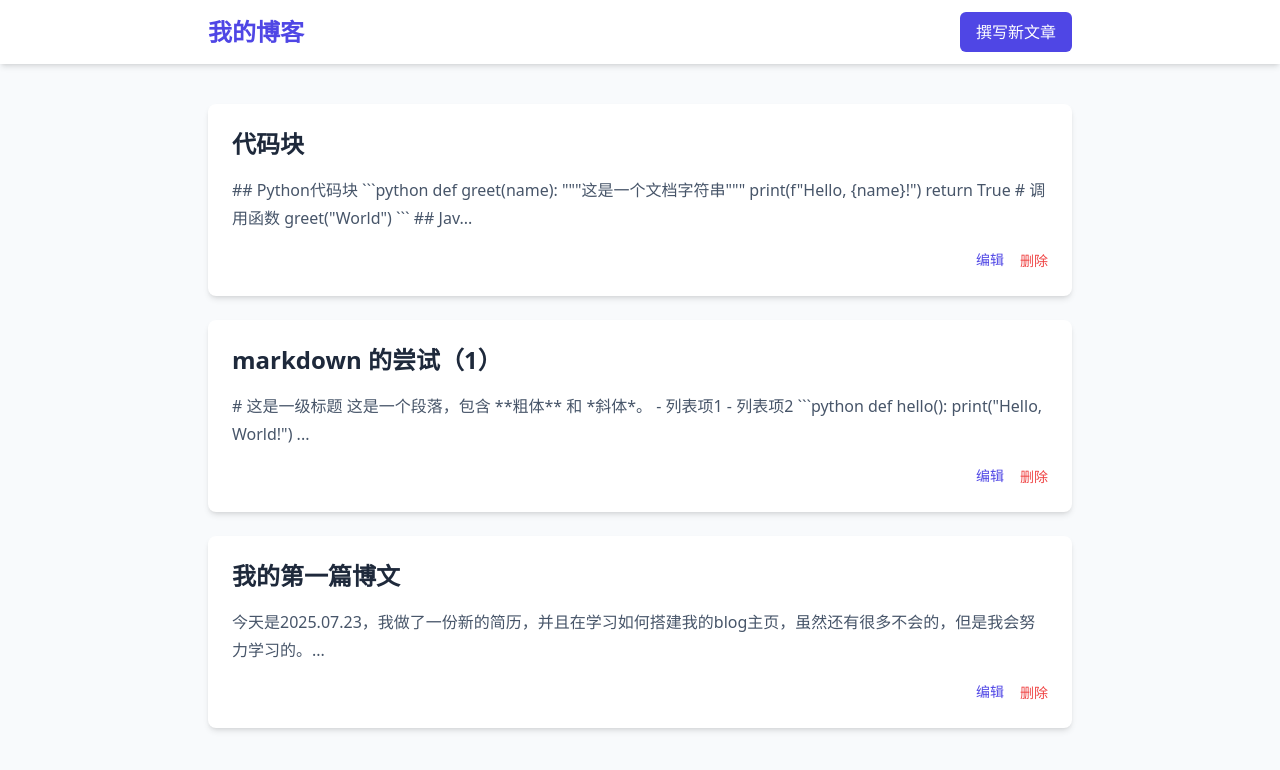
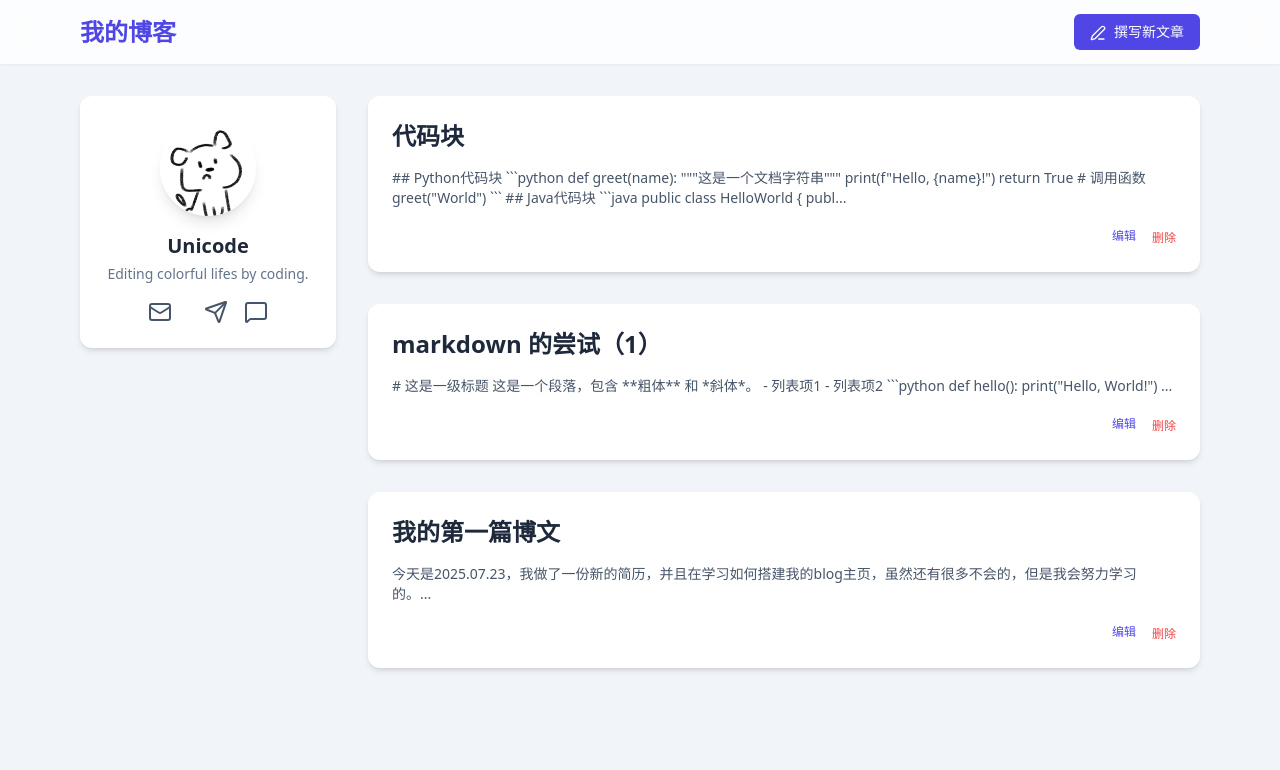
Before and after one commit to tutou2356/flask_blog, a Flask app: page / in a window 1280 px wide. Shown: the top 770 px of the page. Run offline with Flask 3, Linux system fonts and the light colour scheme; some libraries are stand-ins or nearby versions.

Commit message:
增加了头像等

```diff
--- a/templates/base.html
+++ b/templates/base.html
@@ -5,72 +5,84 @@
     <meta name="viewport" content="width=device-width, initial-scale=1.0">
     <title>{% block title %}{% endblock %} - 我的技术博客</title>
     <script src="https://cdn.tailwindcss.com?plugins=typography"></script>
+    <script src="https://unpkg.com/lucide@latest"></script>
 
-    <!-- Pygments代码高亮样式 - 修复版本 -->
+    <!-- ❗️❗️❗️ 关键修复：这里是Pygments需要的CSS样式，不是highlight.js -->
     <style>
-        /* 重要：提高CSS优先级，覆盖Tailwind prose样式 */
-        .prose .highlight,
-        .highlight {
-            background: #f8f8f8 !important;
-            border-radius: 6px !important;
-            padding: 1rem !important;
-            margin: 1rem 0 !important;
-            overflow-x: auto !important;
-            border: 1px solid #e1e5e9 !important;
-        }
-
-        .prose .highlight pre,
-        .highlight pre {
-            margin: 0 !important;
-            background: transparent !important;
-            font-family: 'Consolas', 'Monaco', 'Courier New', monospace !important;
-            font-size: 14px !important;
-            line-height: 1.4 !important;
-            color: #24292e !important;
-        }
-
-        .prose .highlight code,
-        .highlight code {
-            background: transparent !important;
-            padding: 0 !important;
-            border-radius: 0 !important;
-            font-size: inherit !important;
-        }
-
-        /* Pygments语法高亮样式 - 使用!important确保优先级 */
-        .prose .highlight .k, .highlight .k { color: #d73a49 !important; font-weight: bold !important; } /* Keyword */
-        .prose .highlight .nf, .highlight .nf { color: #6f42c1 !important; font-weight: bold !important; } /* Function */
-        .prose .highlight .nb, .highlight .nb { color: #005cc5 !important; } /* Builtin */
-        .prose .highlight .s2, .highlight .s2 { color: #032f62 !important; } /* String */
-        .prose .highlight .s1, .highlight .s1 { color: #032f62 !important; } /* String */
-        .prose .highlight .s, .highlight .s { color: #032f62 !important; } /* String */
-        .prose .highlight .c, .highlight .c { color: #6a737d !important; font-style: italic !important; } /* Comment */
-        .prose .highlight .c1, .highlight .c1 { color: #6a737d !important; font-style: italic !important; } /* Comment */
-        .prose .highlight .cm, .highlight .cm { color: #6a737d !important; font-style: italic !important; } /* Comment */
-        .prose .highlight .p, .highlight .p { color: #24292e !important; } /* Punctuation */
-        .prose .highlight .o, .highlight .o { color: #d73a49 !important; } /* Operator */
-        .prose .highlight .m, .highlight .m { color: #005cc5 !important; } /* Number */
-        .prose .highlight .mi, .highlight .mi { color: #005cc5 !important; } /* Number */
-        .prose .highlight .mf, .highlight .mf { color: #005cc5 !important; } /* Number */
-        .prose .highlight .nc, .highlight .nc { color: #6f42c1 !important; font-weight: bold !important; } /* Class */
-        .prose .highlight .nd, .highlight .nd { color: #6f42c1 !important; font-weight: bold !important; } /* Decorator */
-        .prose .highlight .kd, .highlight .kd { color: #d73a49 !important; font-weight: bold !important; } /* Keyword */
-        .prose .highlight .kn, .highlight .kn { color: #d73a49 !important; font-weight: bold !important; } /* Keyword */
-        .prose .highlight .kt, .highlight .kt { color: #d73a49 !important; } /* Keyword */
-        .prose .highlight .nt, .highlight .nt { color: #22863a !important; } /* Tag */
-        .prose .highlight .na, .highlight .na { color: #6f42c1 !important; } /* Attribute */
-        .prose .highlight .nv, .highlight .nv { color: #e36209 !important; } /* Variable */
+        /* Pygments 'default' theme CSS */
+        .highlight .hll { background-color: #ffffcc }
+        .highlight { background: #f0f0f0; border-radius: 0.5rem; padding: 1em; overflow-x: auto;}
+        .highlight .c { color: #888888; } /* Comment */
+        .highlight .err { color: #a61717; background-color: #e3d2d2; } /* Error */
+        .highlight .k { color: #008800; font-weight: bold; } /* Keyword */
+        .highlight .o { color: #333333; } /* Operator */
+        .highlight .cm { color: #888888; } /* Comment.Multiline */
+        .highlight .cp { color: #cc0000; font-weight: bold; } /* Comment.Preproc */
+        .highlight .c1 { color: #888888; } /* Comment.Single */
+        .highlight .cs { color: #cc0000; font-weight: bold; } /* Comment.Special */
+        .highlight .gd { color: #000000; background-color: #ffdddd; } /* Generic.Deleted */
+        .highlight .ge { font-style: italic; } /* Generic.Emph */
+        .highlight .gr { color: #aa0000; } /* Generic.Error */
+        .highlight .gh { color: #333333; } /* Generic.Heading */
+        .highlight .gi { color: #000000; background-color: #ddffdd; } /* Generic.Inserted */
+        .highlight .go { color: #888888; } /* Generic.Output */
+        .highlight .gp { color: #555555; } /* Generic.Prompt */
+        .highlight .gs { font-weight: bold; } /* Generic.Strong */
+        .highlight .gu { color: #666666; } /* Generic.Subheading */
+        .highlight .gt { color: #aa0000; } /* Generic.Traceback */
+        .highlight .kc { color: #008800; font-weight: bold; } /* Keyword.Constant */
+        .highlight .kd { color: #008800; font-weight: bold; } /* Keyword.Declaration */
+        .highlight .kn { color: #008800; font-weight: bold; } /* Keyword.Namespace */
+        .highlight .kp { color: #008800; font-weight: bold; } /* Keyword.Pseudo */
+        .highlight .kr { color: #008800; font-weight: bold; } /* Keyword.Reserved */
+        .highlight .kt { color: #880088; font-weight: bold; } /* Keyword.Type */
+        .highlight .m { color: #0000DD; font-weight: bold; } /* Literal.Number */
+        .highlight .s { color: #dd2200; } /* Literal.String */
+        .highlight .na { color: #336699; } /* Name.Attribute */
+        .highlight .nb { color: #008800; } /* Name.Builtin */
+        .highlight .nc { color: #00a000; text-decoration: underline; } /* Name.Class */
+        .highlight .no { color: #000000; } /* Name.Constant */
+        .highlight .nd { color: #555555; } /* Name.Decorator */
+        .highlight .ni { color: #333333; } /* Name.Entity */
+        .highlight .ne { color: #cc0000; font-weight: bold; } /* Name.Exception */
+        .highlight .nf { color: #00a000; } /* Name.Function */
+        .highlight .nl { color: #333333; } /* Name.Label */
+        .highlight .nn { color: #00a000; text-decoration: underline; } /* Name.Namespace */
+        .highlight .nt { color: #007700; } /* Name.Tag */
+        .highlight .nv { color: #003366; } /* Name.Variable */
+        .highlight .ow { color: #008800; font-weight: bold; } /* Operator.Word */
+        .highlight .w { color: #bbbbbb; } /* Text.Whitespace */
+        .highlight .il { color: #0000DD; font-weight: bold; } /* Literal.Number.Integer.Long */
     </style>
 </head>
-<body class="bg-slate-50">
-    <nav class="bg-white shadow-md">
-        <div class="max-w-4xl mx-auto px-4 py-3 flex justify-between items-center">
-            <a href="{{ url_for('index') }}" class="text-2xl font-bold text-indigo-600">我的博客</a>
-            <a href="{{ url_for('create') }}" class="bg-indigo-600 text-white px-4 py-2 rounded-md hover:bg-indigo-700 transition">撰写新文章</a>
+<body class="bg-slate-100">
+    <nav class="bg-white/80 backdrop-blur-md shadow-sm sticky top-0 z-10">
+        <div class="max-w-6xl mx-auto px-4">
+            <div class="flex justify-between items-center h-16">
+                <a href="{{ url_for('index') }}" class="text-2xl font-bold text-indigo-600">我的博客</a>
+                <a href="{{ url_for('create') }}" class="bg-indigo-600 text-white px-4 py-2 rounded-md hover:bg-indigo-700 transition text-sm font-medium">
+                    <i data-lucide="edit-3" class="inline-block w-4 h-4 mr-1"></i>
+                    撰写新文章
+                </a>
+            </div>
         </div>
     </nav>
-    <main class="max-w-4xl mx-auto p-4 mt-6">
-        {% block content %}{% endblock %}
-    </main>
+
+    <div class="max-w-6xl mx-auto mt-8 px-4 grid grid-cols-1 md:grid-cols-4 gap-8">
+        <!-- 左侧边栏 Block -->
+        {% block sidebar %}
+        <!-- 这个 block 默认是空的 -->
+        {% endblock %}
+
+        <!-- 右侧主内容区 Block -->
+        {% block main_content %}
+        <!-- 这个 block 默认也是空的 -->
+        {% endblock %}
+    </div>
+
+    <!-- ❗️❗️❗️ 关键：移除了所有 highlight.js 的脚本 -->
+    <script>
+        lucide.createIcons();
+    </script>
 </body>
 </html>
--- a/templates/index.html
+++ b/templates/index.html
@@ -1,29 +1,52 @@
-<!-- templates/index.html -->
 {% extends 'base.html' %}
 
 {% block title %}首页{% endblock %}
 
-{% block content %}
-    <div class="space-y-6">
+<!-- 填充侧边栏 -->
+{% block sidebar %}
+<aside class="md:col-span-1">
+    <div class="bg-white p-6 rounded-xl shadow-md text-center sticky top-24">
+        <!-- ❗️❗️❗️ 1. 修改头像：将下面的 src 链接替换成你自己的图片链接 -->
+        <img src="{{ url_for('static', filename='blog11.jpeg') }}" alt="博主头像" class="w-24 h-24 rounded-full mx-auto shadow-lg">
+
+        <h2 class="text-xl font-bold mt-4 text-slate-800">Unicode</h2>
+        <p class="text-sm text-slate-500 mt-1">Editing colorful lifes by coding.</p>
+
+        <!-- ❗️❗️❗️ 2. 修改社交链接：将下面的 # 替换成你的个人主页链接 -->
+        <div class="flex justify-center gap-4 mt-4 text-slate-600">
+            <a href="mailto:tutou2356@gmail.com" class="hover:text-indigo-600" title="邮箱"><i data-lucide="mail"></i></a>
+            <a href="https://github.com/tutou2356" target="_blank" class="hover:text-indigo-600" title="GitHub"><i data-lucide="github"></i></a>
+            <a href="#" class="hover:text-indigo-600" title="Telegram"><i data-lucide="send"></i></a>
+            <a href="#" class="hover:text-indigo-600" title="Discord"><i data-lucide="message-square"></i></a>
+        </div>
+    </div>
+</aside>
+{% endblock %}
+
+<!-- 填充主内容区 -->
+{% block main_content %}
+<main class="md:col-span-3">
+    <div class="space-y-8">
         {% for post in posts %}
-            <article class="bg-white p-6 rounded-lg shadow-md">
-                <!-- ❗️❗️❗️ 升级：标题变为链接 -->
+            <article class="bg-white p-6 rounded-xl shadow-md transition hover:shadow-lg">
                 <a href="{{ url_for('post', id=post.id) }}">
-                    <h2 class="text-2xl font-semibold text-slate-800 hover:text-indigo-600 transition">{{ post.title }}</h2>
+                    <h2 class="text-2xl font-bold text-slate-800 hover:text-indigo-600 transition">{{ post.title }}</h2>
                 </a>
-                <!-- ❗️❗️❗️ 升级：只显示前150个字符作为摘要 -->
-                <div class="prose max-w-none mt-4 text-slate-600">
-                    {{ post.content[:150] | escape }}...
+                <div class="prose max-w-none mt-4 text-slate-600 text-sm">
+                    {{ post.content[:200] | escape }}...
                 </div>
                 <div class="mt-4 flex justify-end items-center gap-4">
-                    <a href="{{ url_for('edit', id=post.id) }}" class="text-sm text-indigo-600 hover:text-indigo-800">编辑</a>
+                    <a href="{{ url_for('edit', id=post.id) }}" class="text-xs text-indigo-600 hover:text-indigo-800 font-medium">编辑</a>
                     <form action="{{ url_for('delete', id=post.id) }}" method="post">
-                        <button type="submit" class="text-sm text-red-500 hover:text-red-700" onclick="return confirm('确定要删除这篇文章吗？');">删除</button>
+                        <button type="submit" class="text-xs text-red-500 hover:text-red-700 font-medium" onclick="return confirm('确定要删除这篇文章吗？');">删除</button>
                     </form>
                 </div>
             </article>
         {% else %}
-            <p class="text-center text-slate-500">还没有文章，快去写第一篇吧！</p>
+            <div class="bg-white p-6 rounded-xl shadow-md text-center">
+                <p class="text-slate-500">还没有文章，快去写第一篇吧！</p>
+            </div>
         {% endfor %}
     </div>
+</main>
 {% endblock %}
```
Also changed, not shown: templates/post.html (+8 -5 lines), static/blog11.jpeg (added).
